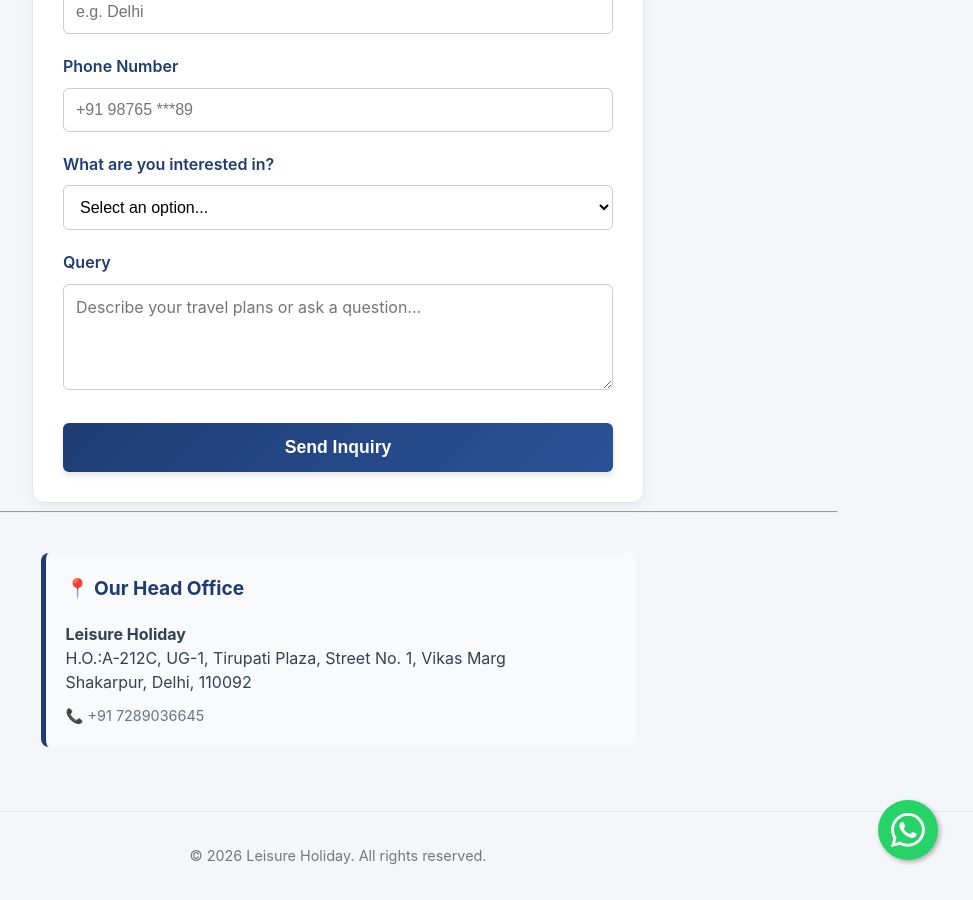
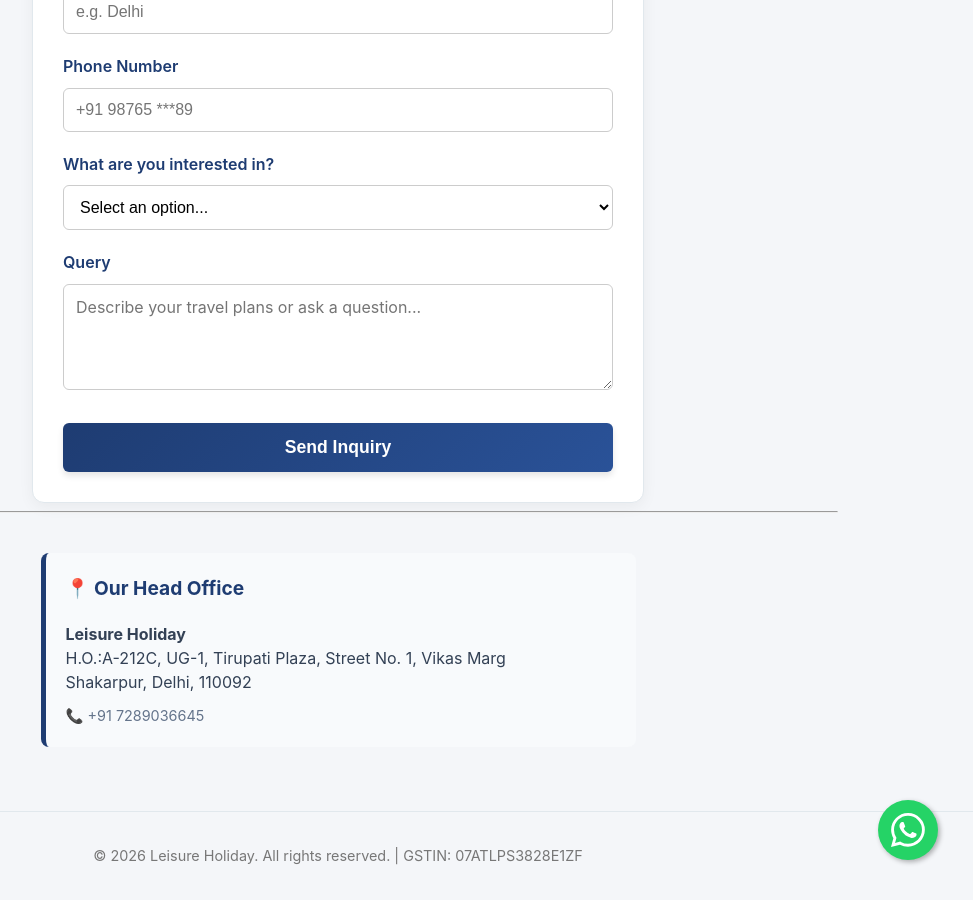
Before and after one commit to Nimish-nks/leisure, a Jekyll site: the page built from index.markdown, in a window 1280 px wide and 900 px high, scrolled down 1815 px. Shown: the whole window, without its empty margins (302-1275 px from the left). Built offline with Jekyll 4.4.1, drawn with Linux system fonts in a browser that asks for light colours.

Commit message:
added gst

```diff
--- a/Gemfile
+++ b/Gemfile
@@ -31,3 +31,4 @@ gem "wdm", "~> 0.1", :platforms => [:mingw, :x64_mingw, :mswin]
 # Lock `http_parser.rb` gem to `v0.6.x` on JRuby builds since newer versions of the gem
 # do not have a Java counterpart.
 gem "http_parser.rb", "~> 0.6.0", :platforms => [:jruby]
+gem "jekyll-sitemap"
--- a/_layouts/default.html
+++ b/_layouts/default.html
@@ -116,7 +116,7 @@
     </main>
 
     <footer>
-        &copy; 2026 {{ site.title }}. All rights reserved.
+        &copy; 2026 {{ site.title }}. All rights reserved. | GSTIN: 07ATLPS3828E1ZF
     </footer>
 
     <div id="contact-wrapper"></div>
```
Also changed, not shown: Gemfile.lock.
